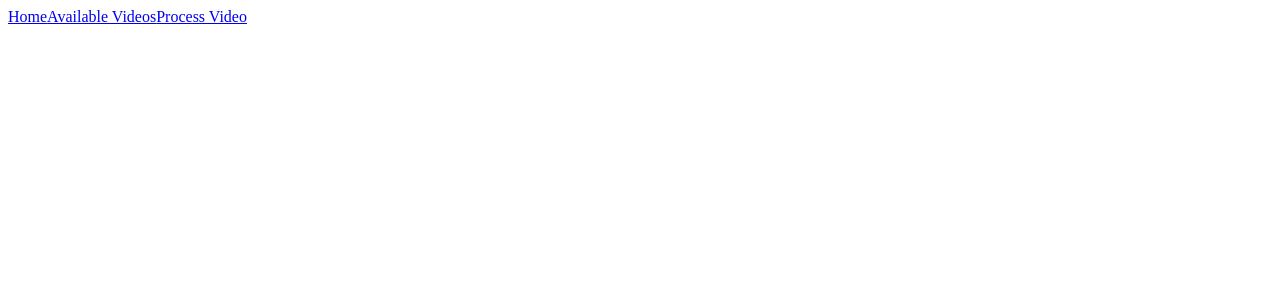
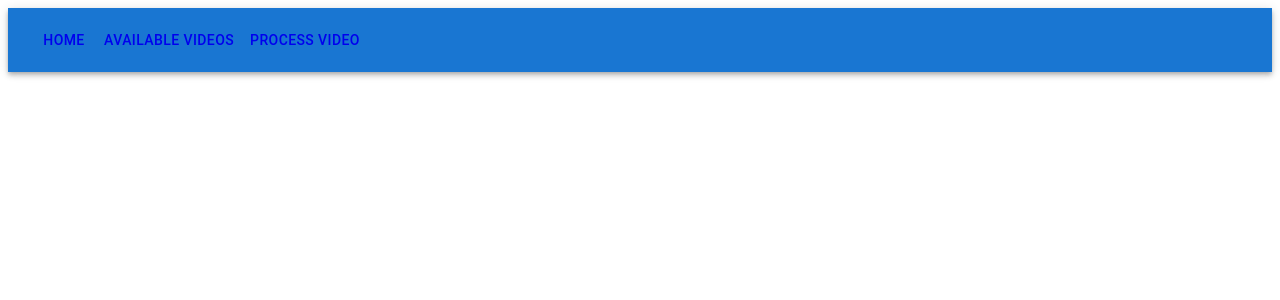
Before and after one commit to mechance782/salamander-tracker, a Next.js app: page /videos in a window 1280 px wide. Shown: the top 300 px of the page. Built offline with nearby package versions, Linux system fonts and the light colour scheme; no server answers.

Commit message:
Added mui styling for our nav bar (basic no coloring yet)

```diff
--- a/src/components/Navigation.jsx
+++ b/src/components/Navigation.jsx
@@ -1,11 +1,14 @@
 import Link from "next/link"
+import { AppBar, Toolbar, Button} from '@mui/material';
 
 export default function Navigation(){
     return (<>
-        <nav>
-            <Link href="/" className="nav-link">Home</Link>
-            <Link href="/videos">Available Videos</Link>
-            <Link href="/preview/no-video">Process Video</Link>
-        </nav>
+        <AppBar position ="static">
+            <Toolbar>
+                <Link href="/" className="nav-link"><Button color="inherit">Home</Button></Link>
+                <Link href="/videos"><Button color="inherit">Available Videos</Button></Link>
+                <Link href="/preview/no-video"><Button color="inherit">Process Video</Button></Link>
+            </Toolbar>
+        </AppBar>
     </>)
 }
```
